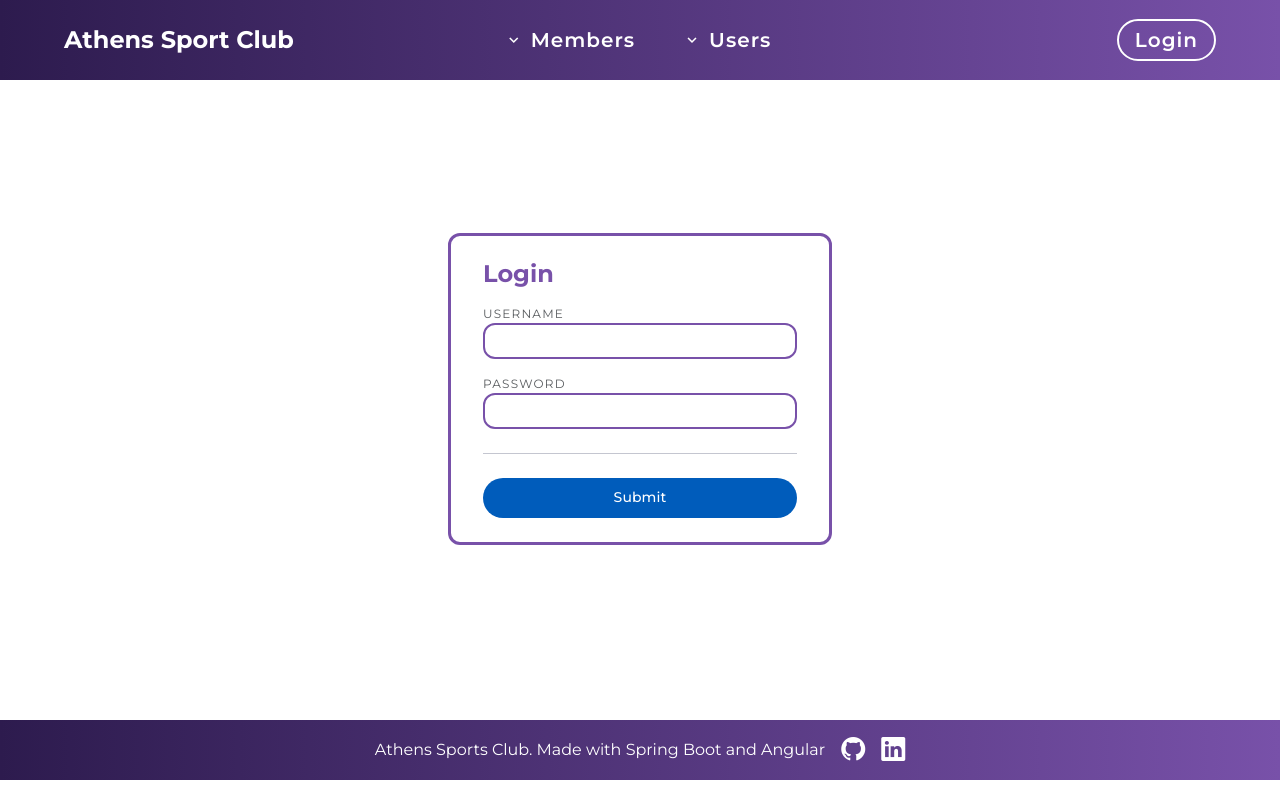
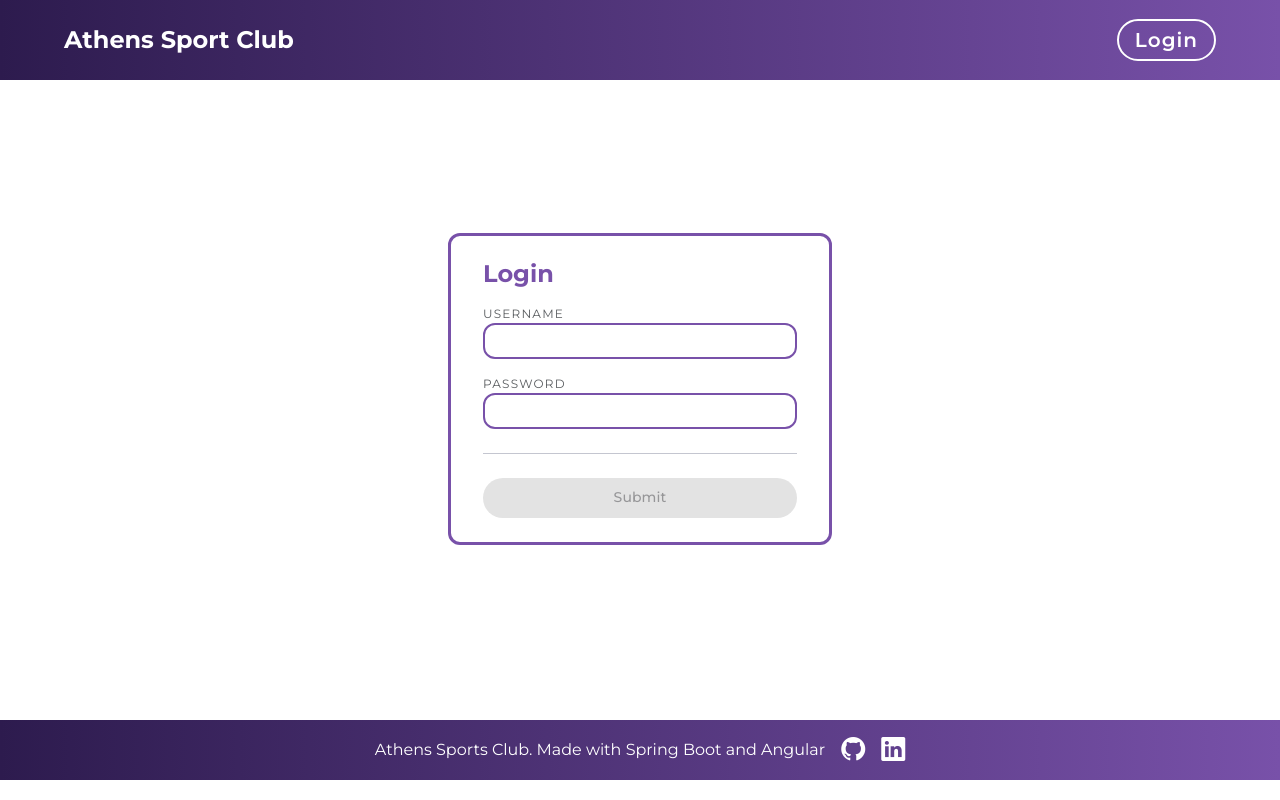
Before and after one commit to StefanosMotsos/sport-club-ui, an Angular app: page /login in a window 1280 px wide. Built offline with nearby package versions, Linux system fonts and the light colour scheme.

Commit message:
feat: wired login page and header with userService

```diff
--- a/src/app/core/layout/header/header.css
+++ b/src/app/core/layout/header/header.css
@@ -33,3 +33,7 @@ mat-icon {
 .dropdown-btn:hover {
   background-color: var(--blue) !important;
 }
+
+.menu-margin {
+  margin-top: 6.5rem;
+}
--- a/src/app/core/layout/header/header.html
+++ b/src/app/core/layout/header/header.html
@@ -1,15 +1,33 @@
 <header class="header fixed-top">
   <span routerLink="/" class="fs-4 fw-bold text-white" role="button">Athens Sport Club</span>
   <div class="d-flex align-items-center justify-content-center gap-1">
-    <button matButton class="dropdown-btn btn bg-transparent border-0 text-white px-4 py-2 fw-semibold fs-5">
+    @if (isAdmin() || isEmployee()) {
+      <div class="position-relative">
+        <button matButton
+                (click)="onMembersClick()"
+                class="dropdown-btn btn bg-transparent border-0 text-white px-4 py-2 fw-semibold fs-5">
           <span>Members</span>
           <mat-icon>expand_more</mat-icon>
         </button>
-    <button matButton class="dropdown-btn btn bg-transparent border-0 text-white px-4 py-2 fw-semibold fs-5">
-      <span>Users</span>
-      <mat-icon>expand_more</mat-icon>
+        @if (isMembersOpen) {
+          <ul class="dropdown-menu dropdown-menu-end show position-absolute mt-2 cursor">
+            <li><a class="dropdown-item" (click)="navigateTo('/members')">Member List</a></li>
+            @if (isAdmin()) {
+              <li><a class="dropdown-item" (click)="navigateTo('/register/member')">Register Member</a></li>
+            }
+          </ul>
+        }
+      </div>
+    }
+    @if (isMember()) {
+      <button matButton
+              (click)="navigateTo('/member-details')"
+              class="dropdown-btn btn bg-transparent border-0 text-white px-4 py-2 fw-semibold fs-5">
+        <span>My Profile</span>
       </button>
+    }
   </div>
+  @if (!user()) {
     <div class="d-flex justify-content-end">
       <a
       routerLink="/login"
@@ -17,4 +35,19 @@
       Login
       </a>
     </div>
+  } @else {
+    <div
+      (click)="onLogoutClick()"
+      class="position-relative d-flex justify-content-end">
+      <button matButton class="dropdown-btn btn bg-transparent border-0 text-white px-4 py-2 fw-semibold fs-5">
+        <span>Welcome, {{user()?.sub}}</span>
+        <mat-icon>expand_more</mat-icon>
+      </button>
+      @if (isLogoutOpen) {
+        <ul class="dropdown-menu dropdown-menu-end show position-absolute mt-5 cursor">
+          <li><a class="dropdown-item" (click)="userService.logout()">Logout</a></li>
+        </ul>
+      }
+    </div>
+  }
 </header>
--- a/src/app/core/layout/header/header.ts
+++ b/src/app/core/layout/header/header.ts
@@ -1,7 +1,8 @@
-import { Component } from '@angular/core';
+import {Component, inject} from '@angular/core';
 import {MatButton} from '@angular/material/button';
 import {MatIcon} from '@angular/material/icon';
-import {RouterLink} from '@angular/router';
+import {Router, RouterLink} from '@angular/router';
+import {UserService} from '../../../shared/services/user.service';
 
 @Component({
   selector: 'app-header',
@@ -13,4 +14,39 @@ import {RouterLink} from '@angular/router';
   templateUrl: './header.html',
   styleUrl: './header.css',
 })
-export class Header {}
+export class Header {
+  userService = inject(UserService);
+  user = this.userService.user;
+  router = inject(Router);
+
+  isLogoutOpen = false;
+  isMembersOpen = false;
+
+  onLogoutClick() {
+    this.isMembersOpen = false;
+    this.isLogoutOpen = !this.isLogoutOpen;
+  }
+
+  onMembersClick() {
+    this.isLogoutOpen = false;
+    this.isMembersOpen = !this.isMembersOpen;
+  }
+
+  navigateTo(path: string) {
+    this.isLogoutOpen = false;
+    this.isMembersOpen = false;
+    this.router.navigate([path]);
+  }
+
+  isAdmin(): boolean {
+    return this.user()?.role === 'ADMIN';
+  }
+
+  isEmployee(): boolean {
+    return this.user()?.role === 'EMPLOYEE';
+  }
+
+  isMember(): boolean {
+    return this.user()?.role === 'MEMBER';
+  }
+}
--- a/src/app/pages/login/login.html
+++ b/src/app/pages/login/login.html
@@ -1,15 +1,35 @@
-<main class="main d-flex align-items-center justify-content-center">
-  <form class="form-card py-4 w-100 d-flex flex-column">
+<main class="main d-flex flex-column align-items-center justify-content-center">
+  @if (errorMessage) {
+    <div class="alert alert-danger py-2">{{ errorMessage }}</div>
+  }
+  <form
+    [formGroup]="form"
+    (ngSubmit)="onSubmit()"
+    class="form-card py-4 w-100 d-flex flex-column">
     <h1 class="fs-4 fw-bold text-purple mb-3">Login</h1>
     <div class="d-flex flex-column g-2 mb-3">
       <label class="label-field text-muted">USERNAME</label>
-      <input type="text" class="text-secondary p-1">
+      <input type="text" class="text-secondary p-1" formControlName="username">
+      @if (form.get('username')?.touched) {
+        @if (form.get('username')?.hasError('required')) {
+          <div class="text-danger small">Username is required</div>
+        }
+      }
     </div>
     <div class="d-flex flex-column g-1 mb-4">
       <label class="label-field text-muted">PASSWORD</label>
-      <input type="text" class="text-secondary p-1">
+      <input type="password" class="text-secondary p-1" formControlName="password">
+      @if (form.get('password')?.touched) {
+        @if (form.get('password')?.hasError('required')) {
+          <div class="text-danger small">Password is required</div>
+        } @else if (form.get('password')?.hasError('pattern')) {
+          <div class="text-danger small">
+            Password must be at least 8 characters and include uppercase, lowercase, a number, and a special character
+          </div>
+        }
+      }
     </div>
     <mat-divider/>
-    <button matButton="filled" class="mt-4">Submit</button>
+    <button matButton="filled" class="mt-4" type="submit" [disabled]='form.invalid'>Submit</button>
   </form>
 </main>
--- a/src/app/pages/login/login.ts
+++ b/src/app/pages/login/login.ts
@@ -1,14 +1,46 @@
-import { Component } from '@angular/core';
+import {Component, inject} from '@angular/core';
 import {MatButton} from '@angular/material/button';
 import {MatDivider} from '@angular/material/list';
+import {UserService} from '../../shared/services/user.service';
+import {Router} from '@angular/router';
+import {FormControl, FormGroup, ReactiveFormsModule, Validators} from '@angular/forms';
+import {AuthRequest} from '../../shared/interfaces/user-login';
 
 @Component({
   selector: 'app-login',
   imports: [
     MatButton,
-    MatDivider
+    MatDivider,
+    ReactiveFormsModule,
   ],
   templateUrl: './login.html',
   styleUrl: './login.css',
 })
-export class Login {}
+export class Login {
+  userService = inject(UserService);
+  router = inject(Router);
+
+  errorMessage: string = '';
+
+  form = new FormGroup({
+    username: new FormControl('', Validators.required),
+    password: new FormControl('', [Validators.required, Validators.pattern(/(?=.*[0-9])(?=.*[a-z])(?=.*[A-Z])(?=.*[!@#$%^&+=])^.{8,}$/)]),
+  })
+
+  onSubmit() {
+    this.errorMessage = '';
+    if (this.form.invalid) return;
+
+    const credentials = this.form.value as AuthRequest;
+
+    this.userService.loginUser(credentials).subscribe({
+      next: (response) => {
+        this.userService.setUserFromToken(response.token);
+        this.router.navigate(['/']);
+      },
+      error: (error) => {
+        this.errorMessage = error.error?.description ?? 'Login failed. Please try again.';
+      }
+    });
+  }
+}
--- a/src/app/shared/services/auth-interceptor.service.ts
+++ b/src/app/shared/services/auth-interceptor.service.ts
@@ -3,10 +3,10 @@ import {HttpHandler, HttpInterceptor, HttpRequest} from '@angular/common/http';
 
 @Injectable()
 export class AuthInterceptorService implements HttpInterceptor {
-  intercept(req: HttpRequest<any>, next: HttpHandler){
+  intercept(req: HttpRequest<any>, next: HttpHandler) {
     const authToken = localStorage.getItem('access_token');
 
-    if (!authToken) {
+    if (!authToken || req.url.includes('/api/v1/auth/authenticate')) {
       return next.handle(req);
     }
 
--- a/src/styles.css
+++ b/src/styles.css
@@ -30,3 +30,7 @@ body {
   font-size: 0.75rem;
   letter-spacing: 0.1em;
 }
+
+.cursor {
+  cursor: pointer;
+}
```
Lines whose indentation alone changed are shown as unchanged.
